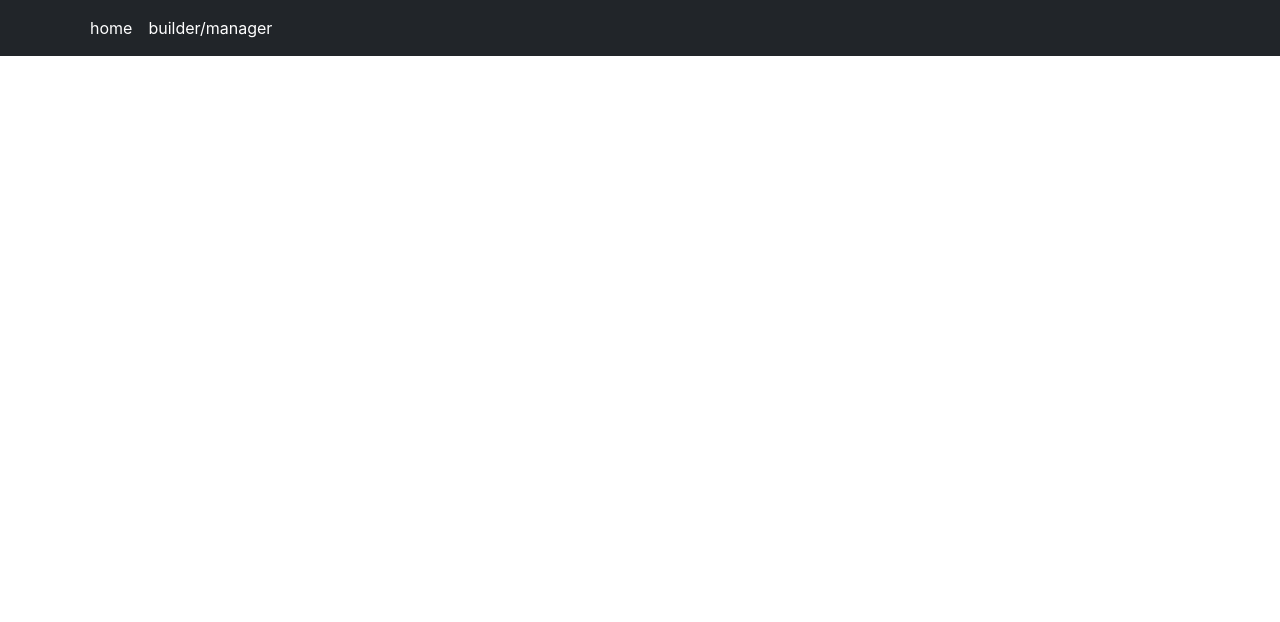
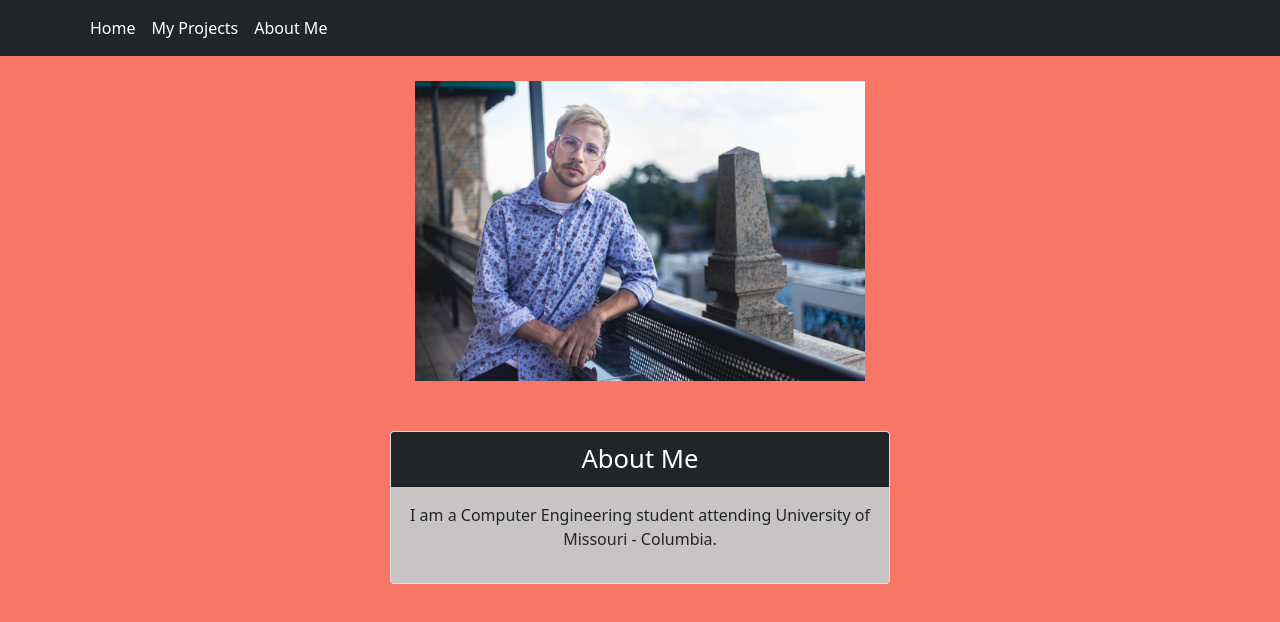
Before and after one commit to TheRealDeathEye/my-website, a React (Create React App) app: page /aboutMe in a window 1280 px wide. Shown: the top 622 px of the page. Built offline with nearby package versions, Linux system fonts and the light colour scheme; the HTML template or start-up script is replaced by a standard one.

Commit message:
basicStart

```diff
--- a/public/index.html
+++ b/public/index.html
@@ -24,7 +24,7 @@
       work correctly both with client-side routing and a non-root public URL.
       Learn how to configure a non-root public URL by running `npm run build`.
     -->
-    <title>React App</title>
+    <title>Trevor Orr</title>
   </head>
   <body>
     <noscript>You need to enable JavaScript to run this app.</noscript>
--- a/src/App.css
+++ b/src/App.css
@@ -1,38 +1,3 @@
-.App {
-  text-align: center;
+body {
+  background: red;
 }
-
-.App-logo {
-  height: 40vmin;
-  pointer-events: none;
-}
-
-@media (prefers-reduced-motion: no-preference) {
-  .App-logo {
-    animation: App-logo-spin infinite 20s linear;
-  }
-}
-
-.App-header {
-  background-color: #282c34;
-  min-height: 100vh;
-  display: flex;
-  flex-direction: column;
-  align-items: center;
-  justify-content: center;
-  font-size: calc(10px + 2vmin);
-  color: white;
-}
-
-.App-link {
-  color: #61dafb;
-}
-
-@keyframes App-logo-spin {
-  from {
-    transform: rotate(0deg);
-  }
-  to {
-    transform: rotate(360deg);
-  }
-}
--- a/src/App.js
+++ b/src/App.js
@@ -3,19 +3,28 @@ import './App.css';
 import {Route,Link} from 'react-router-dom';
 import {Container,Navbar,Nav} from 'react-bootstrap';
 import Home from './components/home';
+import Projects from './components/projects';
+import AboutMe from './components/aboutMe';
+import 'bootstrap/dist/css/bootstrap.css';
 
 function App() {
+  document.body.style = 'background: #F87666;';
+
   return (
     <div className="App">
-      <Navbar bg="dark" fixed="top">
+      <Navbar bg="dark" variant="dark">
         <Container>
-          <Nav>
-            <Nav.Link><Link style={{color:"white", textDecoration:"none"}} to="/">home</Link></Nav.Link>
-            <Nav.Link><Link style={{color:"white", textDecoration:"none"}} to="/">builder/manager</Link></Nav.Link>
-          </Nav>
+        <Nav className="me-auto">
+          <Nav.Link><Link to='/' style={{textDecoration:'none', color:'white'}}>Home</Link></Nav.Link>
+          <Nav.Link><Link to='/projects' style={{textDecoration:'none', color:'white'}}>My Projects</Link></Nav.Link>
+          <Nav.Link><Link to='/aboutMe' style={{textDecoration:'none', color:'white'}}>About Me</Link></Nav.Link>
+        </Nav>
         </Container>
       </Navbar>
+
       <Route exact path='/' component={Home} />
+      <Route exact path='/projects' component={Projects} />
+      <Route exact path='/aboutMe' component={AboutMe} />
     </div>
   );
 }
--- /dev/null
+++ b/src/components/aboutMe.jsx
@@ -0,0 +1,18 @@
+import React from 'react';
+import {Card} from 'react-bootstrap';
+
+function AboutMe() {
+  return(
+    <div align='center'>
+      <img src='imgs/trevor.JPG' alt='' style={{width:'75%', maxWidth:'450px', margin:'25px 0 25px 0'}} />
+      <Card style={{width:'85%', maxWidth:'500px', margin:'25px 0 25px 0'}}>
+        <Card.Header style={{fontSize: "1.6em", backgroundColor:'#212529', color:'white'}}  className=" text-center">About Me</Card.Header>
+        <Card.Body style={{background:'#c7c4c3'}}>
+          <p>I am a Computer Engineering student attending University of Missouri - Columbia.</p>
+        </Card.Body>
+      </Card>
+    </div>
+  );
+}
+
+export default AboutMe;
--- a/src/components/home.jsx
+++ b/src/components/home.jsx
@@ -2,8 +2,9 @@ import React from 'react';
 
 function Home() {
   return(
-    <>
-    </>
+    <div align='center'>
+      <h1 style={{fontSize: "4em", marginTop:'100px'}}>Trevor Orr</h1>
+    </div>
   );
 }
 
--- /dev/null
+++ b/src/components/projects.jsx
@@ -0,0 +1,10 @@
+import React from 'react';
+
+function Projects() {
+  return(
+    <div>
+    </div>
+  );
+}
+
+export default Projects;
--- a/src/index.css
+++ b/src/index.css
@@ -1,13 +1,3 @@
 body {
-  margin: 0;
-  font-family: -apple-system, BlinkMacSystemFont, 'Segoe UI', 'Roboto', 'Oxygen',
-    'Ubuntu', 'Cantarell', 'Fira Sans', 'Droid Sans', 'Helvetica Neue',
-    sans-serif;
-  -webkit-font-smoothing: antialiased;
-  -moz-osx-font-smoothing: grayscale;
+  background: red;
 }
-
-code {
-  font-family: source-code-pro, Menlo, Monaco, Consolas, 'Courier New',
-    monospace;
-}
```
Also changed, not shown: public/imgs/trevor.JPG (added), 1 other file (tests, documents, lock files or other folders).
